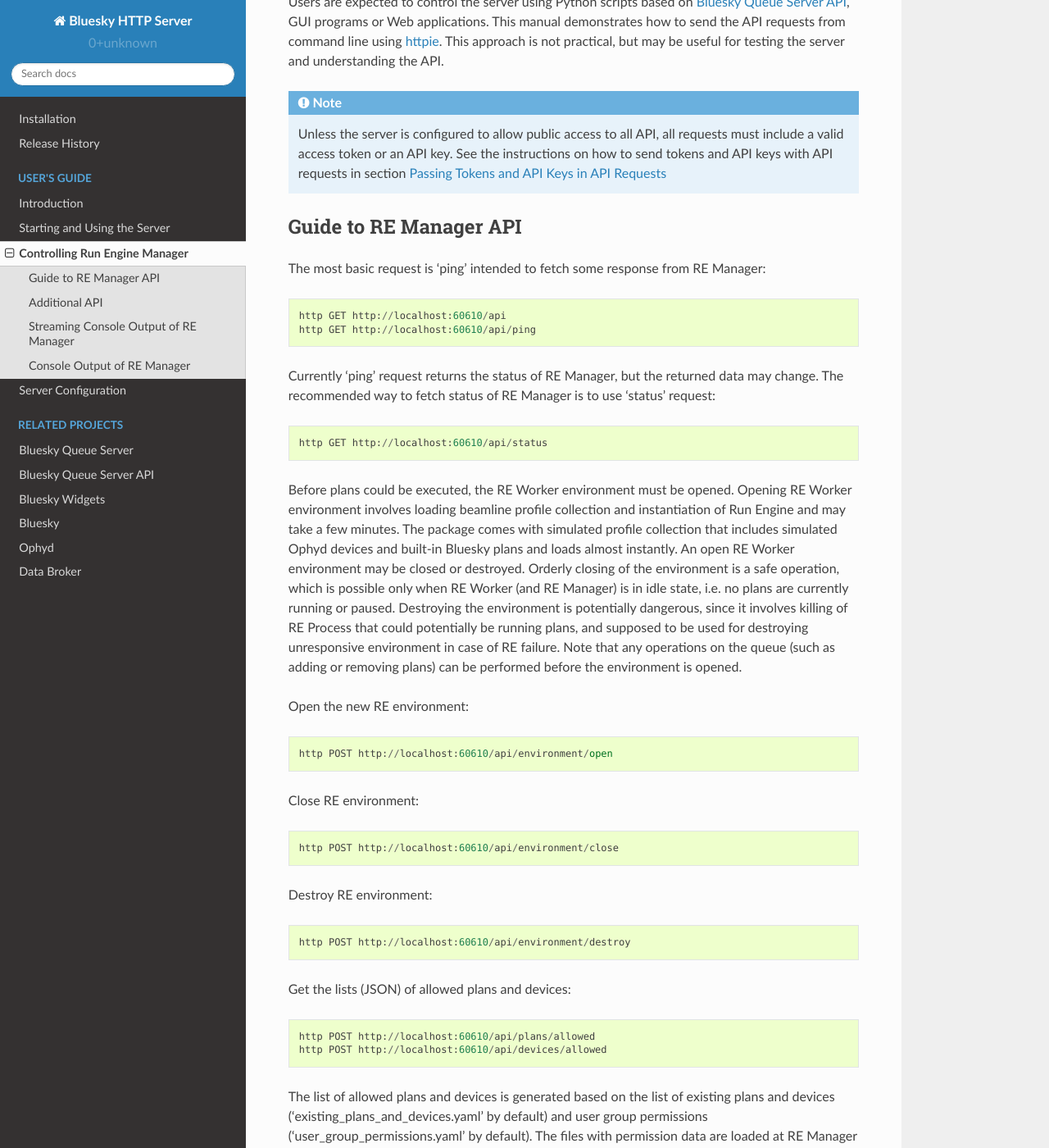
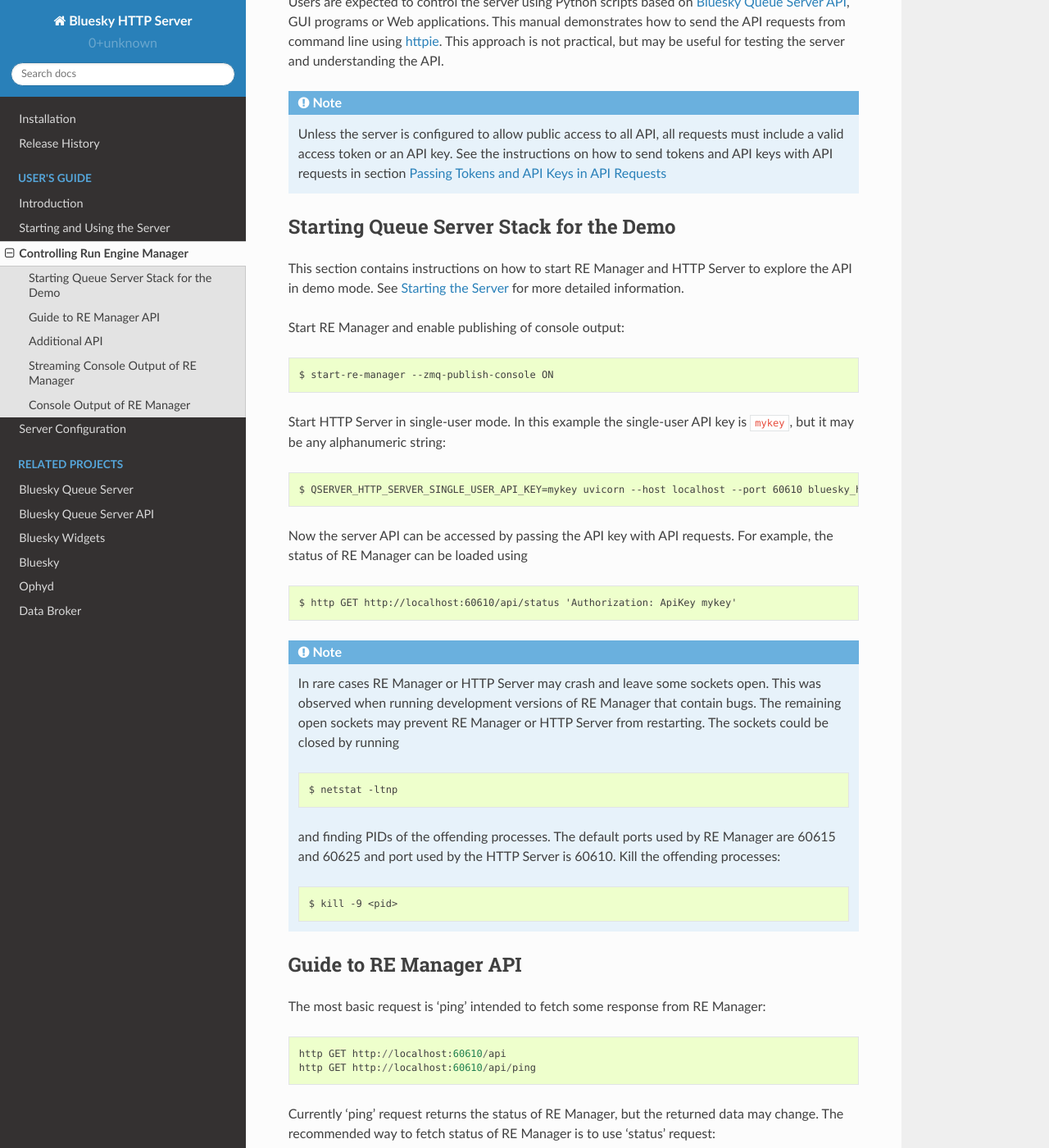
Before and after one commit to bluesky/bluesky-httpserver, a Sphinx documentation site: the page built from docs/source/control_re_manager.rst, in a window 1280 px wide and 1400 px high, scrolled down 337 px. Shown: the whole window at 82% size. Built offline with Sphinx 7.4.7 and the Read the Docs theme 2.0.0, drawn with Linux system fonts in a browser that asks for light colours.

Commit message:
DOC: instructions for starting the server for demo

```diff
--- a/docs/source/control_re_manager.rst
+++ b/docs/source/control_re_manager.rst
@@ -22,6 +22,41 @@ but may be useful for testing the server and understanding the API.
     must include a valid access token or an API key. See the instructions on how
     to send tokens and API keys with API requests in section
     :ref:`passing_tokens_and_api_keys_with_api_requests`
+
+Starting Queue Server Stack for the Demo
+----------------------------------------
+
+This section contains instructions on how to start RE Manager and HTTP Server to explore the API
+in demo mode. See :ref:`starting_http_server` for more detailed information.
+
+Start RE Manager and enable publishing of console output::
+
+  $ start-re-manager --zmq-publish-console ON
+
+Start HTTP Server in single-user mode. In this example the single-user API key is ``mykey``, but
+it may be any alphanumeric string::
+
+  $ QSERVER_HTTP_SERVER_SINGLE_USER_API_KEY=mykey uvicorn --host localhost --port 60610 bluesky_httpserver.server:app
+
+Now the server API can be accessed by passing the API key with API requests. For example, the status of
+RE Manager can be loaded using ::
+
+  $ http GET http://localhost:60610/api/status 'Authorization: ApiKey mykey'
+
+.. note::
+
+  In rare cases RE Manager or HTTP Server may crash and leave some sockets open. This was observed
+  when running development versions of RE Manager that contain bugs. The remaining open sockets
+  may prevent RE Manager or HTTP Server from restarting. The sockets could be closed by
+  running ::
+
+    $ netstat -ltnp
+
+  and finding PIDs of the offending processes. The default ports used by RE Manager are
+  60615 and 60625 and port used by the HTTP Server is 60610. Kill the offending processes::
+
+    $ kill -9 <pid>
+
 
 Guide to RE Manager API
 -----------------------
--- a/docs/source/usage.rst
+++ b/docs/source/usage.rst
@@ -12,6 +12,8 @@ Installation instructions for ``httpie``: `<https://httpie.io/docs/cli/installat
 In the examples it is assumed that the server address is ``localhost`` and the server
 port is ``60610``. The address and the port are used by default by Bluesky Queue Server
 components and should be substituted by custom address and/or port if necessary.
+
+.. _starting_http_server:
 
 Starting the Server
 ===================
```
Also changed, not shown: README.rst (+0 -44 lines), docs/source/installation.rst (+18 -1 lines).
